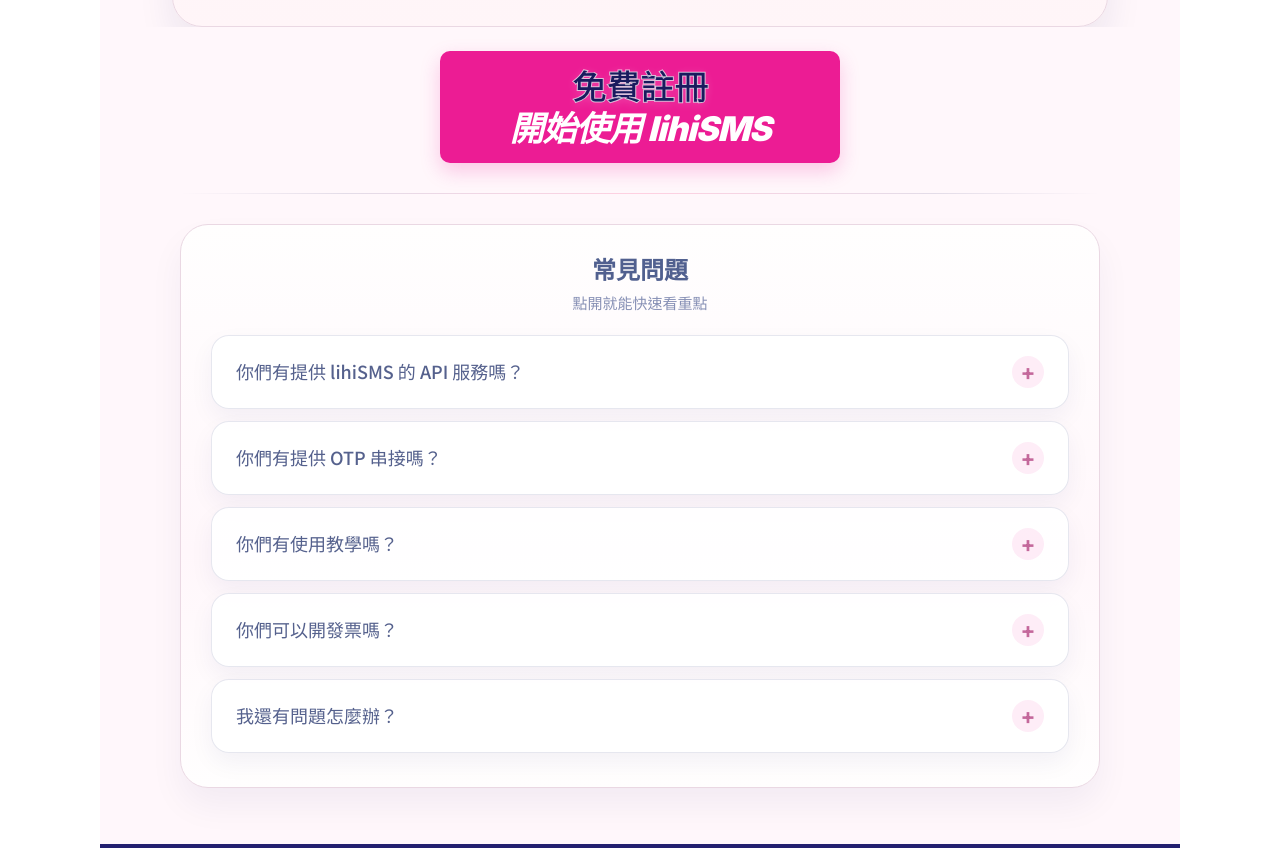
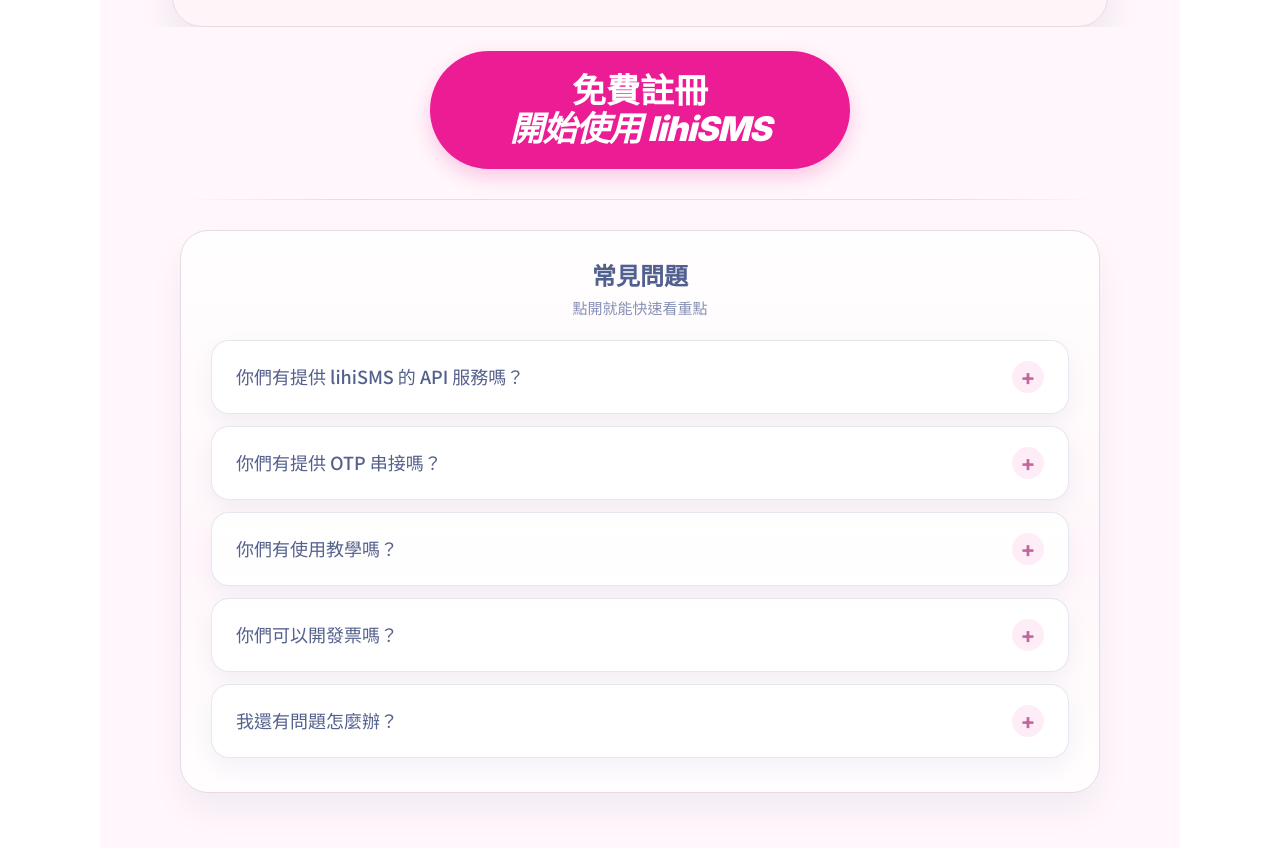
Before and after one commit to JardiniTsai168/lihisms-mirror, a plain HTML site: page preview-brand/index.html in a window 1280 px wide. Shown: the part 2936-3784 px from the top of the page. Drawn offline with Linux system fonts and the light colour scheme.

Commit message:
Refine preview-brand CTA button

```diff
--- a/preview-brand/index.html
+++ b/preview-brand/index.html
@@ -155,11 +155,11 @@ button{font-family:inherit}
 .promo-foot .promo-base-price{font-size:32px;font-weight:400;color:inherit}
 .promo-foot .promo-price{font-size:36px;font-weight:800;color:#FF6B9D;text-decoration:underline;text-decoration-color:#ff9fc0;text-decoration-thickness:4px;text-underline-offset:6px}
 .cta-section{text-align:center;padding:24px 72px 30px;background:#fff7fb}
-.cta-button{display:inline-flex;flex-direction:column;align-items:center;justify-content:center;min-width:400px;min-height:112px;background:var(--pink);color:#fff;border-radius:10px;box-shadow:0 8px 20px rgba(236,28,148,.22);transition:all .2s ease}
-.cta-button:hover{background:var(--pink);transform:translateY(-2px) scale(1.01);box-shadow:0 12px 24px rgba(236,28,148,.28)}
-.cta-button span{font-size:34px;font-weight:900;line-height:1.1}
-.cta-button > span:first-child{color:#1A1A5E;-webkit-text-stroke:1px rgba(255,255,255,.7);text-shadow:0 2px 10px rgba(255,255,255,.18)}
-.cta-sms-word{margin-top:6px;font:900 34px/1 'Inter','Noto Sans TC',sans-serif;font-style:italic;letter-spacing:-1px;color:#fff}
+.cta-button{display:inline-flex;flex-direction:column;align-items:center;justify-content:center;gap:4px;min-width:420px;min-height:112px;padding:20px 42px 22px;background:var(--pink);color:#fff;border-radius:999px;box-shadow:0 8px 20px rgba(236,28,148,.22);transition:transform .2s ease,box-shadow .2s ease}
+.cta-button:hover{transform:translateY(-2px) scale(1.01);box-shadow:0 12px 24px rgba(236,28,148,.28)}
+.cta-button span{font-size:34px;font-weight:900;line-height:1.05;color:#fff}
+.cta-button > span:first-child{-webkit-text-stroke:0;text-shadow:none}
+.cta-sms-word{margin-top:0;font:900 34px/1 'Inter','Noto Sans TC',sans-serif;font-style:italic;letter-spacing:-1px;color:#fff}
 .faq-section{padding:0 72px 56px;background:#fff7fb}
 .faq-section::before{content:'';display:block;max-width:920px;height:1px;margin:0 auto 30px;background:linear-gradient(90deg,rgba(26,26,94,0),rgba(26,26,94,.12) 18%,rgba(255,107,157,.28) 50%,rgba(26,26,94,.12) 82%,rgba(26,26,94,0))}
 .faq-shell{max-width:920px;margin:0 auto;padding:30px 30px 34px;border:1px solid #ead8e3;border-radius:28px;background:linear-gradient(180deg,#fffefe,#fff7fb 58%,#fffefe);box-shadow:0 18px 34px rgba(26,26,94,.05)}
```
